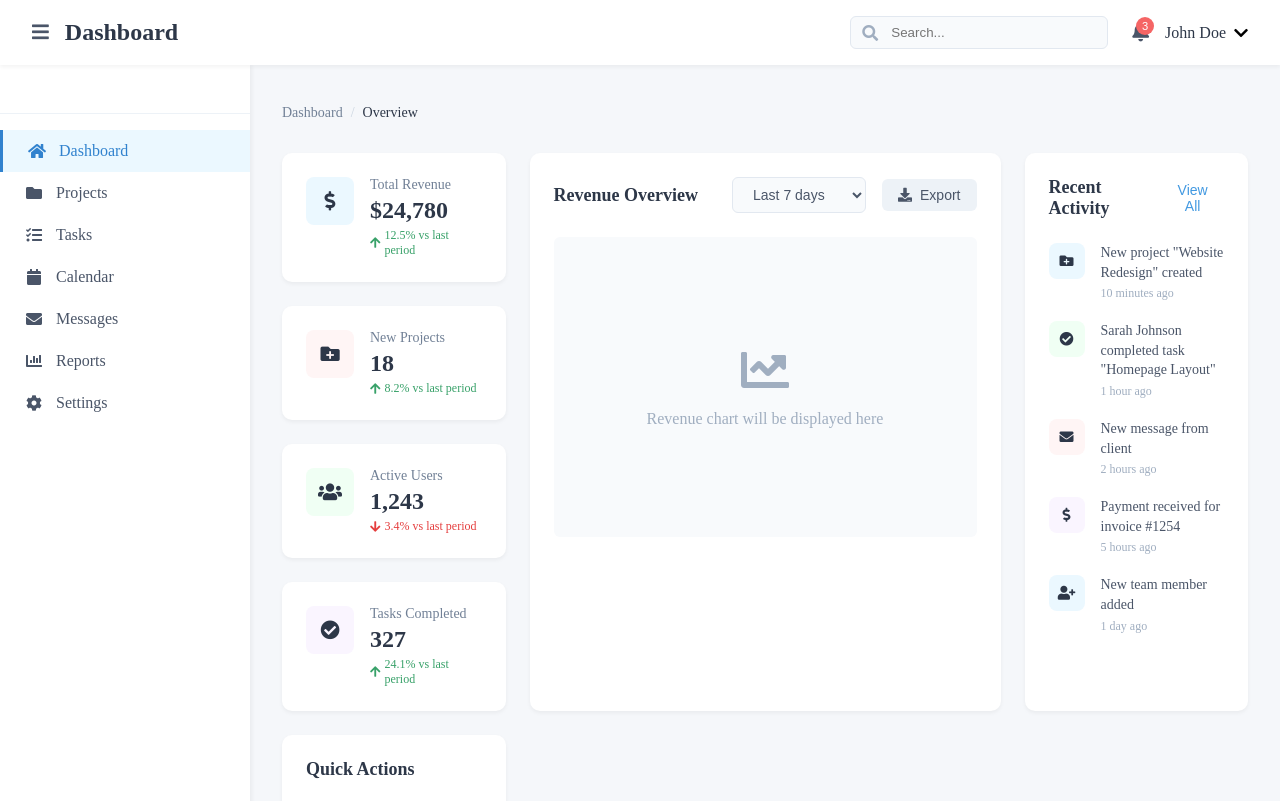
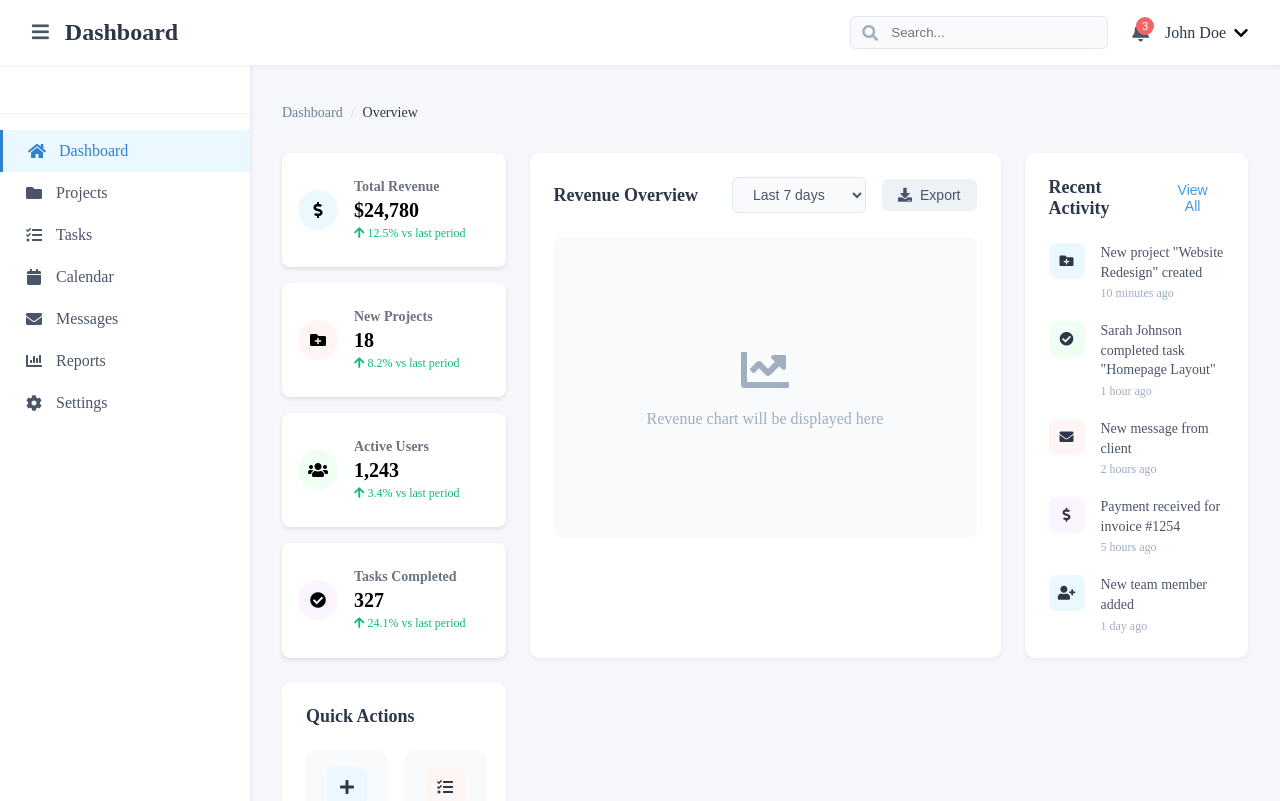
Before and after one commit to sasanedicbn/Mini-app, a Vue app in the folder Mini-app/: page /dashboard in a window 1280 px wide. Shown: the top 801 px of the page. Built offline with nearby package versions, Linux system fonts and the light colour scheme.

Commit message:
Create changes in DashboardStats

```diff
--- a/Mini-app/src/components/Dashboard/DashboardHelpers/DashboardStats.vue
+++ b/Mini-app/src/components/Dashboard/DashboardHelpers/DashboardStats.vue
@@ -22,64 +22,70 @@
 </template>
 
 <script setup>
-const stats = [
+import { useDashboardStore } from '@/store/DashboardStore'
+import { computed } from 'vue'
+
+const dashboardStore = useDashboardStore()
+
+const stats = computed(() => {
+  const overview = dashboardStore.overview
+  return [
     {
       title: "Total Revenue",
-    value: "$24,780",
-    change: 12.5,
+      value: `$${overview.totalRevenue.toLocaleString()}`,
+      change: overview.revenueChange,
       icon: "fas fa-dollar-sign",
       bgColor: "#ebf8ff",
     },
     {
       title: "New Projects",
-    value: "18",
-    change: 8.2,
+      value: overview.newProjects.toString(),
+      change: overview.projectsChange,
       icon: "fas fa-folder-plus",
       bgColor: "#fff5f5",
     },
     {
       title: "Active Users",
-    value: "1,243",
-    change: -3.4,
+      value: overview.activeUsers.toLocaleString(),
+      change: overview.usersChange,
       icon: "fas fa-users",
       bgColor: "#f0fff4",
     },
     {
       title: "Tasks Completed",
-    value: "327",
-    change: 24.1,
+      value: overview.tasksCompleted.toString(),
+      change: overview.tasksChange,
       icon: "fas fa-check-circle",
       bgColor: "#faf5ff",
     },
-];
+  ]
+})
 </script>
 
 <style scoped>
 .stats-container {
   display: grid;
   grid-template-columns: repeat(auto-fit, minmax(200px, 1fr));
-  gap: 1.5rem;
+  gap: 1rem;
 }
 
 .stat-card {
-  background-color: #ffffff;
-  border-radius: 10px;
-  padding: 1.5rem;
-  box-shadow: 0 2px 4px rgba(0, 0, 0, 0.05);
+  background: white;
+  border-radius: 0.5rem;
+  padding: 1rem;
   display: flex;
-  align-items: flex-start;
+  align-items: center;
   gap: 1rem;
+  box-shadow: 0 2px 4px rgba(0,0,0,0.1);
 }
 
 .stat-icon {
-  width: 48px;
-  height: 48px;
-  border-radius: 8px;
+  width: 2.5rem;
+  height: 2.5rem;
+  border-radius: 50%;
   display: flex;
   align-items: center;
   justify-content: center;
-  font-size: 1.2rem;
-  color: #2d3748;
 }
 
 .stat-content {
@@ -88,37 +94,26 @@ const stats = [
 
 .stat-title {
   font-size: 0.875rem;
-  color: #718096;
-  margin: 0 0 0.25rem 0;
-  font-weight: 500;
+  color: #6b7280;
+  margin: 0;
 }
 
 .stat-value {
-  font-size: 1.5rem;
-  font-weight: 700;
-  color: #2d3748;
-  margin: 0 0 0.25rem 0;
+  font-size: 1.25rem;
+  font-weight: bold;
+  margin: 0.25rem 0;
 }
 
 .stat-change {
   font-size: 0.75rem;
   margin: 0;
-  display: flex;
-  align-items: center;
-  gap: 0.25rem;
 }
 
-.stat-change.positive {
-  color: #38a169;
+.positive {
+  color: #10b981;
 }
 
-.stat-change.negative {
-  color: #e53e3e;
-}
-
-@media (max-width: 1200px) {
-  .stats-container {
-    grid-column: span 12 !important;
-  }
+.negative {
+  color: #ef4444;
 }
 </style>
```
Lines whose indentation alone changed are shown as unchanged.
